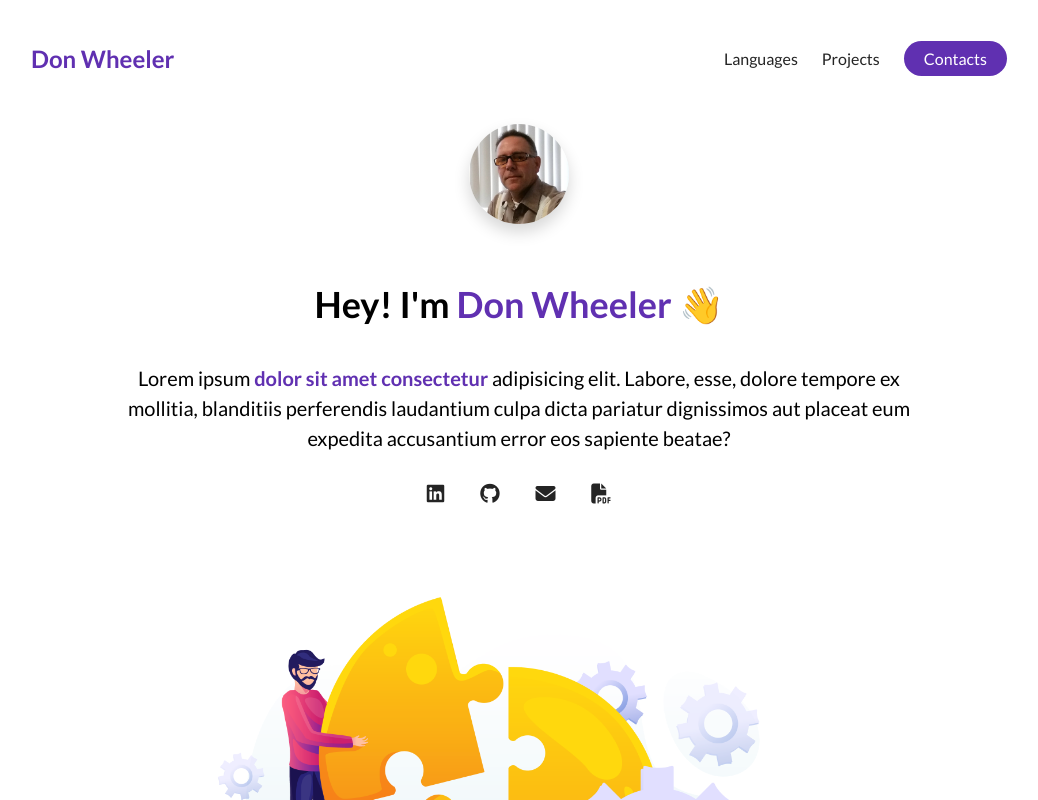
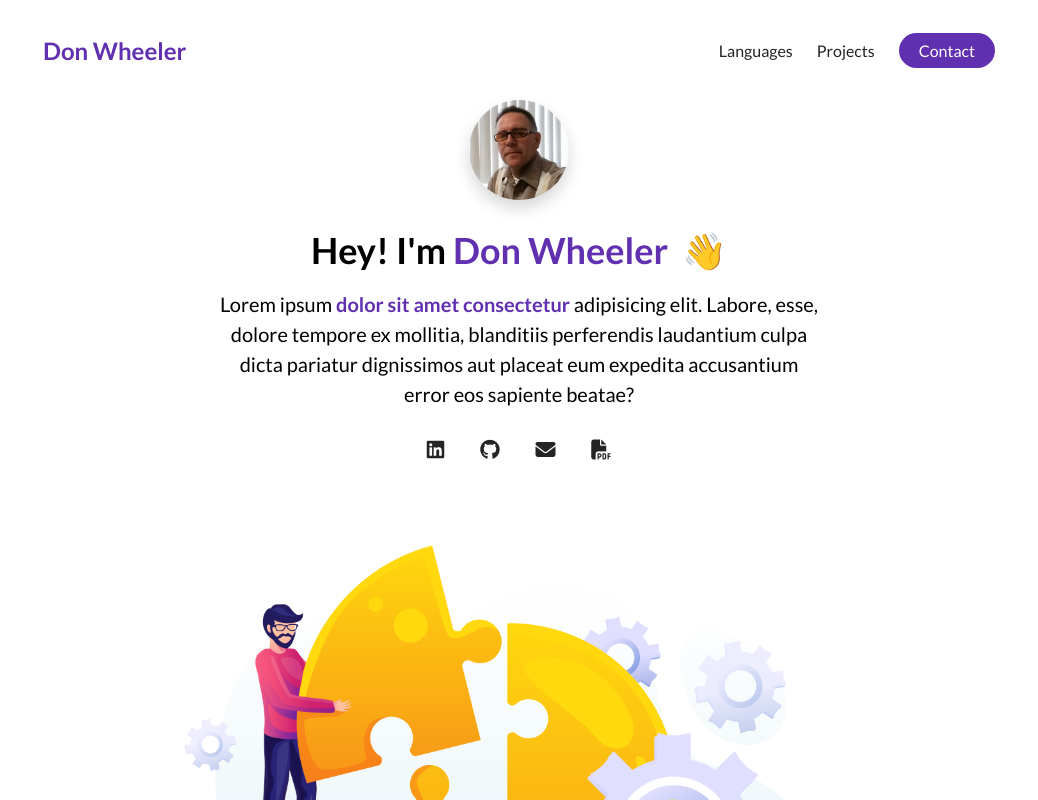
Before and after one commit to slowheelerfam-netizen/ePortfolio, a plain HTML site: page Index.html in a window 1280 px wide. Shown: the top 800 px of the page, without its empty margins (121-1159 px from the left). Drawn offline with Linux system fonts and the light colour scheme.

Commit message:
finishing touches

```diff
--- a/Index.html
+++ b/Index.html
@@ -5,10 +5,7 @@
     <meta name="viewport" content="width=device-width, initial-scale=1.0" />
     <title>Don Wheeler</title>
     <link rel="stylesheet" href="./styles.css" />
-    <script
-      src="https://kit.fontawesome.com/2faaf74126.js"
-      crossorigin="anonymous"
-    ></script>
+    <script src="https://kit.fontawesome.com/2faaf74126.js" crossorigin="anonymous"></script>
   </head>
   <body>
     <section id="about-me">
@@ -18,23 +15,29 @@
           <li class="nav__link">
             <a
               href="#languages"
-              class="nav__link--anchor link__hover-effect link__hover-effect--black"
+              class="
+              nav__link--anchor
+              link__hover-effect
+              link__hover-effect--black"
               >Languages</a
             >
           </li>
           <li class="nav__link">
             <a
               href="#projects"
-              class="nav__link--anchor link__hover-effect link__hover-effect--black"
+              class="
+              nav__link--anchor
+              link__hover-effect link__hover-effect--black"
               >Projects</a
             >
           </li>
           <li class="nav__link">
             <a
               href="mailto:email@email.com"
-              class="nav__link--anchor nav__link--anchor-primary"
-              >Contacts</a
-            >
+              class="
+              nav__link--anchor
+              nav__link--anchor-primary"
+              >Contact</a>
           </li>
         </ul>
       </nav>
@@ -49,7 +52,7 @@
               />
             </figure>
             <h1 class="about-me__info--title">
-              Hey! I'm <span class="text--purple">Don Wheeler</span>
+              Hey! I'm <span class="text--purple">Don Wheeler</span>&nbsp;
               <span class="waving-hand">&#x1F44B;</span>
             </h1>
             <p class="about-me__info--para">
@@ -107,7 +110,7 @@
             <div class="language">
               <figure class="language__img--wrapper">
                 <img
-                  src="https://upload.wikimedia.org/wikipedia/commons/thumb/5/5f/Html-1.svg/640px-Html-1.svg.png"
+                  src="./Assets/html5badge.png"
                   alt="html image"
                   class="language__img"
                 />
@@ -117,7 +120,7 @@
             <div class="language">
               <figure class="language__img--wrapper">
                 <img
-                  src="https://cdn.iconscout.com/icon/free/png-256/css-131-722685.png"
+                  src="./Assets/css.png"
                   alt="html image"
                   class="language__img"
                 />
@@ -127,7 +130,7 @@
             <div class="language">
               <figure class="language__img--wrapper">
                 <img
-                  src="https://cdn.iconscout.com/icon/free/png-256/javascript-1-225993.png"
+                  src="./Assets/js.png"
                   alt="html image"
                   class="language__img"
                 />
@@ -137,7 +140,7 @@
             <div class="language">
               <figure class="language__img--wrapper">
                 <img
-                  src="https://cdn.iconscout.com/icon/free/png-256/react-3-1175109.png"
+                  src="./Assets/react.png"
                   alt="html image"
                   class="language__img"
                 />
@@ -201,7 +204,7 @@
                   </p>
                   <div class="project__description--links">
                     <a href="https://www.github.com" target="_blank" class="project__description--link">
-                      <i class="fab fa-github"></i>
+                      <i class="fa-brands fa-github"></i>
                       <!-- Link to Github project -->
                     </a>
                     <a href="https://www.linkedin.com" target="_blank" class="project__description--link">
--- a/Styles.css
+++ b/Styles.css
@@ -3,7 +3,11 @@
 * {
     font-family: 'Lato', sans-serif;
     padding: 0;
+    margin: 0;
     box-sizing: border-box;
+}
+html {
+    scroll-behavior: smooth;
 }
 h1, h2, h3, h4, h5, h6, span {
     color: 242424px;
@@ -43,7 +47,33 @@ h1, h2, h3, h4, h5, h6, span {
     transform-origin: 70% 70%;
 }
 
-
+a {
+    text-decoration: none;
+    position: relative;
+    transition: opacity 300ms ease;
+}
+i:hover {
+    opacity: 0.7;
+}
+.link__hover-effect:after {
+    content: "";
+    position: absolute;
+    height: 3px;
+    width: 0;
+    bottom: -3px;
+    right: 0;
+    transition: all 300ms ease;
+}
+.link__hover-effect--white:after {
+    background-color: #fff;
+}
+.link__hover-effect--black:after {
+    background-color: #1c1d25;
+}
+.link__hover-effect:hover:after {
+    width: 100%;
+    left: 0;
+}
  .flex {
     display: flex;
  }
@@ -81,6 +111,7 @@ section:nth-child(even) {
     display: flex;
     justify-content: space-between;
     align-items: center;
+    padding: 0 12px;
  }
 .nav__link--list {
     display: flex;
@@ -88,7 +119,7 @@ section:nth-child(even) {
 .nav__link--anchor {
     margin: 0 12px;
     color: #242424;
-    text-decoration: none; /*to remove underline*/
+   /* text-decoration: none; to remove underline*/
     font-weight: 700px;
 }
 .nav__link--anchor-primary {
@@ -125,7 +156,7 @@ section:nth-child(even) {
     display: flex;
     flex-direction: column;
     align-items: center;
-    max-width: 800px;
+    max-width: 600px;
     margin: 0 auto;
     text-align: center; /* This aligns the text in all child info--containers*/
 
@@ -138,6 +169,7 @@ section:nth-child(even) {
     overflow: hidden;
     box-shadow: 0 8px 16px rgba(0, 0, 0, .16);
     margin-bottom: 28px;
+    animation: animate-profile-picture 800ms 200ms backwards;
 }
 
 .about-me__picture {
@@ -149,32 +181,36 @@ padding-top: 8px      **so he made room */
 
 .about-me__info--title {
     margin-bottom: 16px;
+    animation: fade-up 650ms 400ms backwards;
 }
 
 .about-me__info--para {
     font-size: 20px;
    /* line-height: 1.5; (this is not needed as it is defined above)*/
    margin-bottom: 28px;
+   animation: fade-up 650ms 600ms backwards;
 }
 
 .about-me__link {
     font-size: 20px;
     color:#242424;
-    text-decoration: none;
     padding: 0 16px;  /*This will separate the icons left and right*/
+}
+.about-me__links {
+    animation: fade-up 650ms 800ms backwards;
+}
+
+@keyframes fade-up {
+    0% {
+        opacity: 0;
+        transform: translateY(0);
+    }
 }
 .about-me__img--container {
     flex: 1; /*This will make the image extend to the entire height of
               rest of the page (the space left over*/
     display: flex;
     align-items: center;
-
-    /*
-    flex: 1;
-    display: flex;
-    align-items: center;
-    max-width: 300px;
-    margin: 0 auto;*/
 
 }
 .about-me__img {
@@ -198,13 +234,14 @@ padding-top: 8px      **so he made room */
     display: flex;
     justify-content: center;
     position: relative;
+    /* outline-style: solid; */
+}
 
-}
 .language__img--wrapper {
     display: flex;
     justify-content: center;
     align-items: center;
-    padding: 10px 16px;
+    padding: 20px 16px;
 }
 
 .language__list {
```
Also changed, not shown: Assets/css.png (added), Assets/html5badge.png, Assets/html5badge.png.old.png (added), Assets/js.png (added), Assets/react.png (added), 2 other files.
